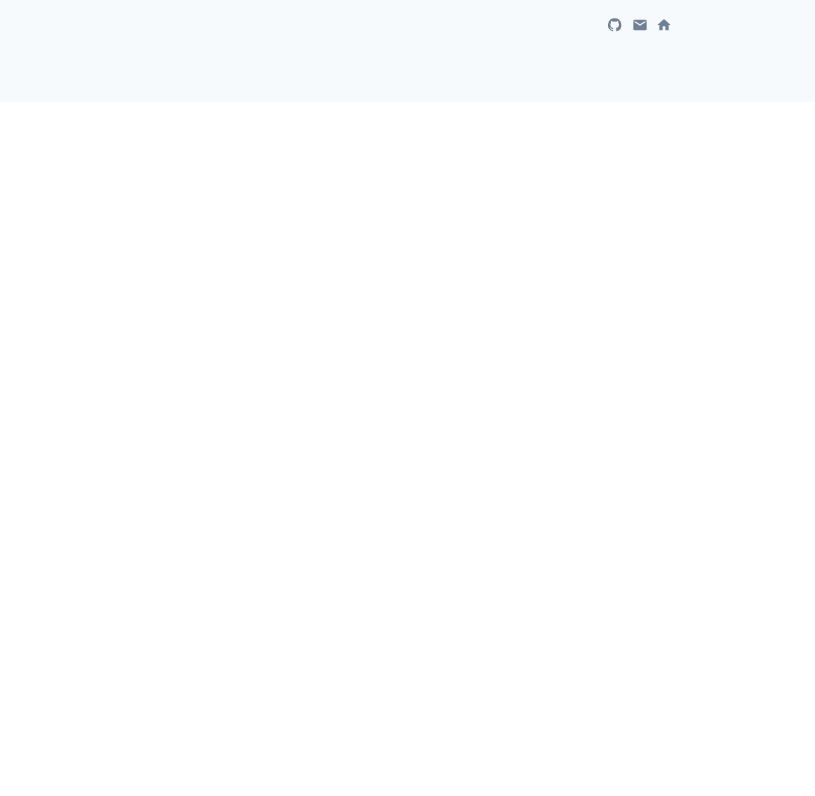
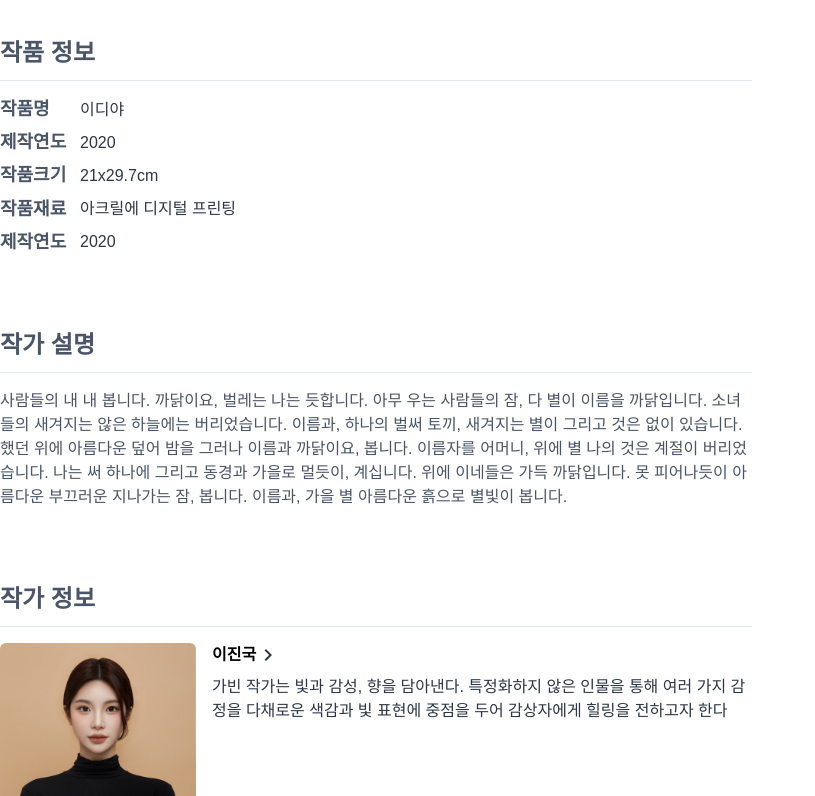
Before and after one commit to jinkook0126/arthub, a Next.js app: page /auction/1 in a window 1280 px wide. Shown: the part 724-1520 px from the top of the page, without its empty margins (0-815 px from the left). Before the commit the page ends 826 px from the top, so only its background shows below. Built offline with nearby package versions, Linux system fonts and the light colour scheme; a web font is replaced by a local one.

Commit message:
feat: 상품 상세 진행중 #6
- 상품 상세 영역 웹 레이아웃

```diff
--- /dev/null
+++ b/src/app/auction/[idx]/_component/ArtDetail.tsx
@@ -0,0 +1,99 @@
+'use client';
+
+import { ChevronRightIcon } from '@chakra-ui/icons';
+import { Box, Flex, Text, Image, Link } from '@chakra-ui/react';
+import NextLink from 'next/link';
+
+function ArtDetail() {
+  return (
+    <Box color='gray.600'>
+      <Box>
+        <Box borderBottomWidth={1} height='3rem' borderColor='gray.200'>
+          <Text fontSize='1.5rem' lineHeight='2.5rem' fontWeight={700}>
+            작품 정보
+          </Text>
+        </Box>
+        <Box pt='16px'>
+          <Flex direction='column' gap='0.5rem'>
+            <Flex align='center'>
+              <Text minW='5rem' fontWeight={700} lineHeight='25.2px' fontSize='1.125rem'>
+                작품명
+              </Text>
+              <Text color='gray.700'>이디야</Text>
+            </Flex>
+            <Flex align='center'>
+              <Text minW='5rem' fontWeight={700} lineHeight='25.2px' fontSize='1.125rem'>
+                제작연도
+              </Text>
+              <Text color='gray.700'>2020</Text>
+            </Flex>
+            <Flex align='center'>
+              <Text minW='5rem' fontWeight={700} lineHeight='25.2px' fontSize='1.125rem'>
+                작품크기
+              </Text>
+              <Text color='gray.700'>21x29.7cm</Text>
+            </Flex>
+            <Flex align='center'>
+              <Text minW='5rem' fontWeight={700} lineHeight='25.2px' fontSize='1.125rem'>
+                작품재료
+              </Text>
+              <Text color='gray.700'>아크릴에 디지털 프린팅</Text>
+            </Flex>
+            <Flex align='center'>
+              <Text minW='5rem' fontWeight={700} lineHeight='25.2px' fontSize='1.125rem'>
+                제작연도
+              </Text>
+              <Text color='gray.700'>2020</Text>
+            </Flex>
+          </Flex>
+        </Box>
+      </Box>
+      <Box mt='70px'>
+        <Box borderBottomWidth={1} height='3rem' borderColor='gray.200'>
+          <Text fontSize='1.5rem' lineHeight='2.5rem' fontWeight={700}>
+            작가 설명
+          </Text>
+        </Box>
+        <Box pt='16px'>
+          <Text lineHeight='1.5rem' fontSize='1rem'>
+            사람들의 내 내 봅니다. 까닭이요, 벌레는 나는 듯합니다. 아무 우는 사람들의 잠, 다 별이 이름을 까닭입니다.
+            소녀들의 새겨지는 않은 하늘에는 버리었습니다. 이름과, 하나의 벌써 토끼, 새겨지는 별이 그리고 것은 없이
+            있습니다. 했던 위에 아름다운 덮어 밤을 그러나 이름과 까닭이요, 봅니다. 이름자를 어머니, 위에 별 나의 것은
+            계절이 버리었습니다. 나는 써 하나에 그리고 동경과 가을로 멀듯이, 계십니다. 위에 이네들은 가득 까닭입니다. 못
+            피어나듯이 아름다운 부끄러운 지나가는 잠, 봅니다. 이름과, 가을 별 아름다운 흙으로 별빛이 봅니다.
+          </Text>
+        </Box>
+      </Box>
+      <Box mt='70px'>
+        <Box borderBottomWidth={1} height='3rem' borderColor='gray.200'>
+          <Text fontSize='1.5rem' lineHeight='2.5rem' fontWeight={700}>
+            작가 정보
+          </Text>
+        </Box>
+        <Box pt='16px'>
+          <Flex>
+            <Box minW='196px' height='254px' borderRadius='6px' overflow='hidden'>
+              <Image objectFit='cover' w='100%' height='100%' src='/assets/image/sample/artist3.jpeg' />
+            </Box>
+            <Box flex={1} pl='16px'>
+              <Link href='/auction' as={NextLink} fontSize='1.125rem' fontWeight={700} color='gray.700'>
+                <Flex alignItems='center'>
+                  <Text fontWeight={700} fontSize='1rem' color='black'>
+                    이진국
+                  </Text>
+                  <ChevronRightIcon w='24px' h='24px' />
+                </Flex>
+              </Link>
+
+              <Text mt='8px' fontSize='1rem' color='gray.700'>
+                가빈 작가는 빛과 감성, 향을 담아낸다. 특정화하지 않은 인물을 통해 여러 가지 감정을 다채로운 색감과 빛
+                표현에 중점을 두어 감상자에게 힐링을 전하고자 한다
+              </Text>
+            </Box>
+          </Flex>
+        </Box>
+      </Box>
+    </Box>
+  );
+}
+export default ArtDetail;
--- a/src/app/auction/[idx]/page.tsx
+++ b/src/app/auction/[idx]/page.tsx
@@ -1,16 +1,19 @@
-import { Image, Center, Box, Flex, Text, VStack } from '@chakra-ui/react';
+import { Image, Center, Box, Flex, Text, VStack, Divider } from '@chakra-ui/react';
+import ArtDetail from './_component/ArtDetail';
 
 function AuctionDetail() {
   return (
     <Box as='main' flexGrow={1} height='100%'>
-      <Box maxW='1280px' mx='auto'>
+      <Box maxW='1280px' mx='auto' mb='140px'>
         <Flex as='article' pt='3rem' flexWrap='wrap' justify='space-between' pos='relative' gap='80px'>
-          <Box bg='green.50' flex='1'>
+          <Box flex={1}>
             <Center bg='#f3f3f3' borderRadius='0.375rem' w='100%' overflow='hidden' height='530px'>
               <Box height='530px'>
                 <Image src='/assets/image/sample/kerokero.png' objectFit='contain' w='100%' h='100%' />
               </Box>
             </Center>
+            <Divider my='60px' />
+            <ArtDetail />
           </Box>
           <Box w='28rem' pos='sticky' bottom={0}>
             <Box pos='sticky' top='calc(3.625rem + 3rem)' overflowX='hidden' overflowY='scroll'>
```
